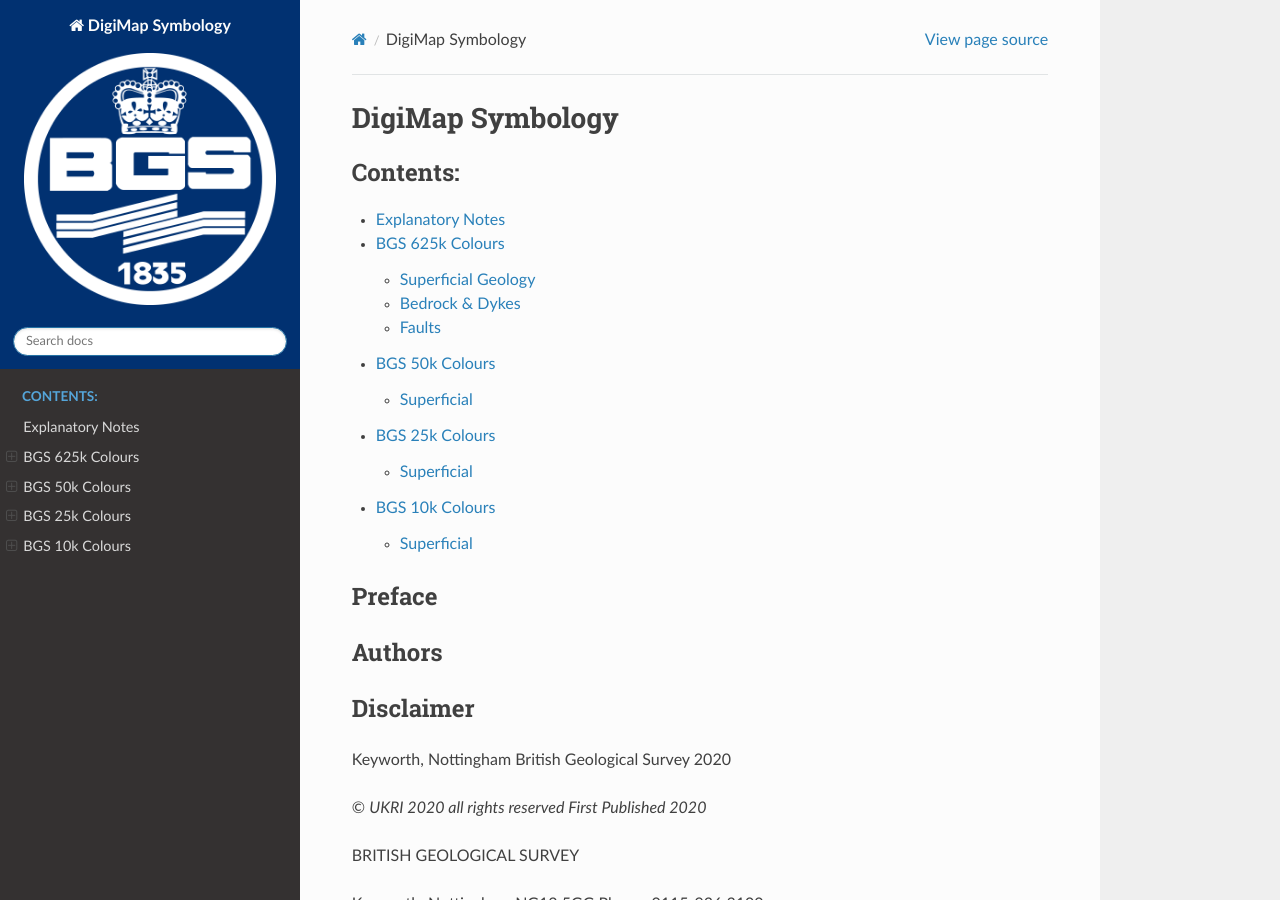
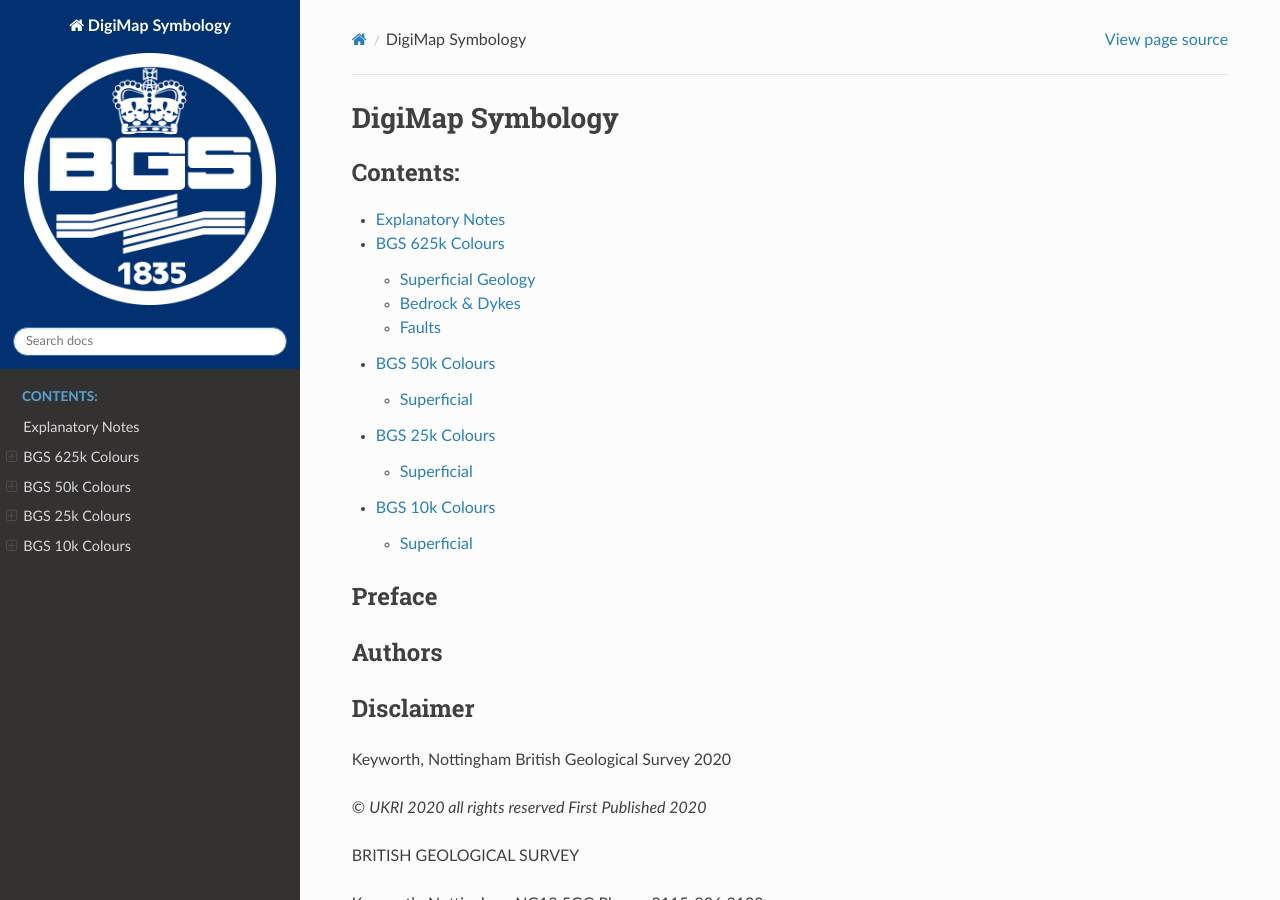
Before and after one commit to KoalaGeo/BGS-Colours, a Sphinx documentation site: the page built from docs/index.rst, in a window 1280 px wide and 900 px high. Built offline with Sphinx 7.4.7 and the Read the Docs theme 2.0.0, drawn with Linux system fonts in a browser that asks for light colours.

Commit message:
Update conf.py

```diff
--- a/docs/conf.py
+++ b/docs/conf.py
@@ -128,6 +128,8 @@
 # so a file named "default.css" will overwrite the builtin "default.css".
 html_static_path = ['_static']
 
+html_style = 'css/bgstheme.css'
+
 # Custom sidebar templates, must be a dictionary that maps document names
 # to template names.
 #
```
